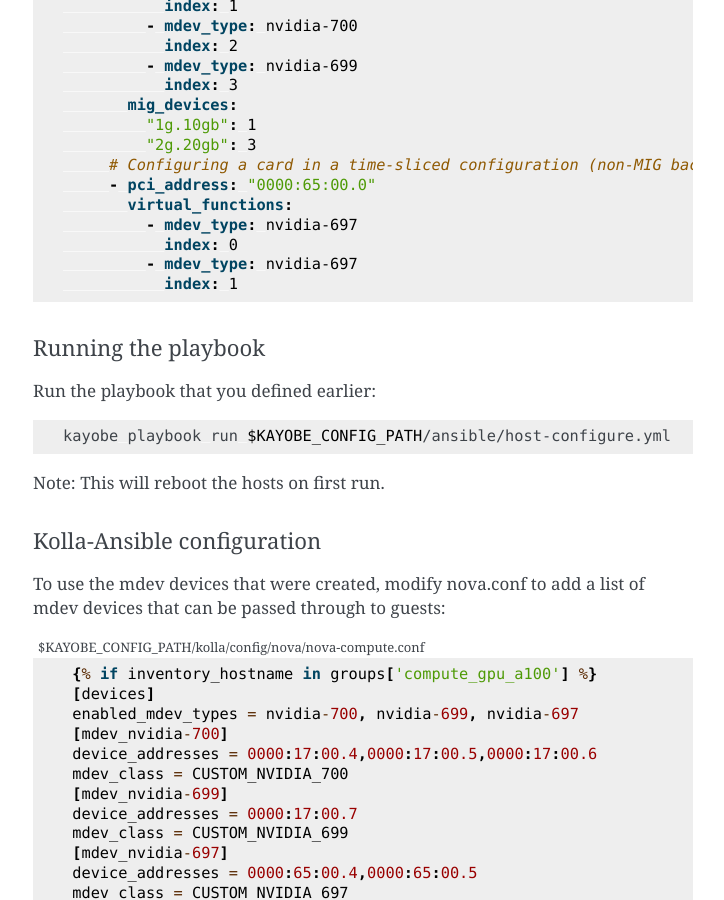
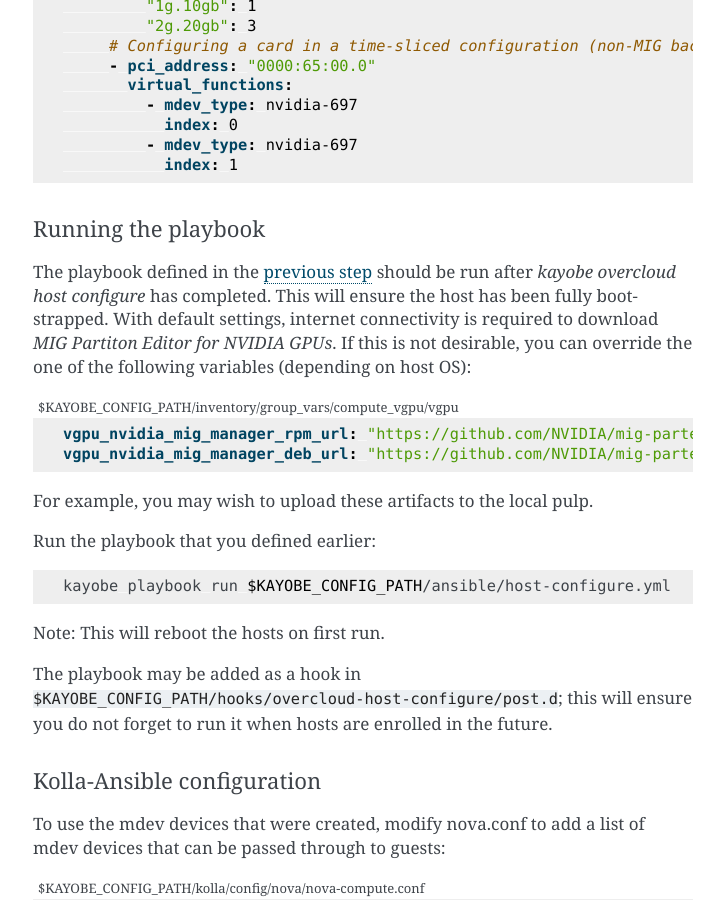
Before and after one commit to stackhpc/openstack-admin-guide, a Sphinx documentation site: the page built from source/gpus_in_openstack.rst, in a window 1280 px wide and 900 px high, scrolled down 3323 px. Shown: the whole window, without its empty margins (387-1111 px from the left). Built offline with Sphinx 7.4.7, drawn with Linux system fonts in a browser that asks for light colours; some of the changed text lies outside the part shown.

Commit message:
Address comments in code review

```diff
--- a/source/gpus_in_openstack.rst
+++ b/source/gpus_in_openstack.rst
@@ -57,7 +57,7 @@ will need to set the ``vgpu_driver_url`` configuration option to this value:
 .. code:: yaml
 
    # URL of GRID driver in pulp
-   vgpu_driver_url: "http://{{ pulp_url }}/pulp/content/nvidia/NVIDIA-GRID-Linux-KVM-525.105.14-525.105.17-528.89.zip"
+   vgpu_driver_url: "{{ pulp_url }}/pulp/content/nvidia/NVIDIA-GRID-Linux-KVM-525.105.14-525.105.17-528.89.zip"
 
 See :ref:`NVIDIA Role Configuration`.
 
@@ -198,6 +192,21 @@ Configure the VGPU devices:
 Running the playbook
 ^^^^^^^^^^^^^^^^^^^^
 
+The playbook defined in the :ref:`previous step<NVIDIA OS Configuration>`
+should be run after `kayobe overcloud host configure` has completed. This will
+ensure the host has been fully bootstrapped. With default settings, internet
+connectivity is required to download `MIG Partiton Editor for NVIDIA GPUs`. If
+this is not desirable, you can override the one of the following variables
+(depending on host OS):
+
+.. code-block:: yaml
+   :caption: $KAYOBE_CONFIG_PATH/inventory/group_vars/compute_vgpu/vgpu
+
+   vgpu_nvidia_mig_manager_rpm_url: "https://github.com/NVIDIA/mig-parted/releases/download/v0.5.1/nvidia-mig-manager-0.5.1-1.x86_64.rpm"
+   vgpu_nvidia_mig_manager_deb_url: "https://github.com/NVIDIA/mig-parted/releases/download/v0.5.1/nvidia-mig-manager_0.5.1-1_amd64.deb"
+
+For example, you may wish to upload these artifacts to the local pulp.
+
 Run the playbook that you defined earlier:
 
 .. code-block:: shell
@@ -206,6 +215,8 @@ Run the playbook that you defined earlier:
 
 Note: This will reboot the hosts on first run.
 
+The playbook may be added as a hook in ``$KAYOBE_CONFIG_PATH/hooks/overcloud-host-configure/post.d``; this will
+ensure you do not forget to run it when hosts are enrolled in the future.
 
 Kolla-Ansible configuration
 ^^^^^^^^^^^^^^^^^^^^^^^^^^^
```
Also changed, not shown: other parts of source/gpus_in_openstack.rst (+0 -6 lines).
